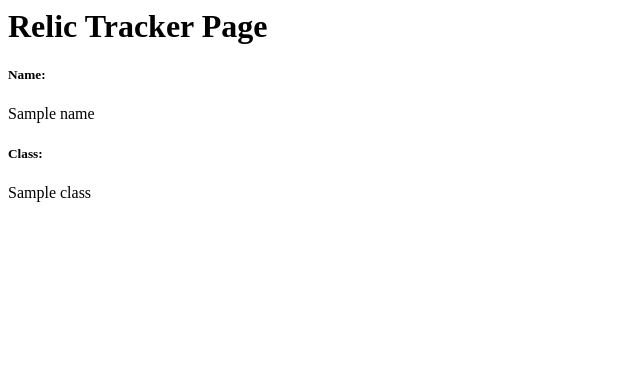
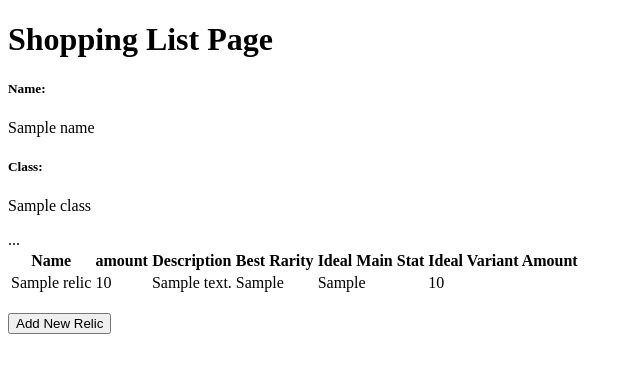
Before and after one commit to caturwmn/relic-tracker, a Django app: template main/templates/main.html in a window 1280 px wide. Shown: the top 373 px of the page, without its empty margins (0-640 px from the left). Run offline with Django 4.2, Linux system fonts and the light colour scheme; tables that the repository leaves empty hold one stand-in row (values such as "Sample post"); the template is opened without the code that fills it: values that come from a table or form of the project are taken from there, most other values are stand-ins (such as "Sample title", 1, 10 or a date in 2020).

Commit message:
Tugas 3 selesai

```diff
--- a/main/templates/main.html
+++ b/main/templates/main.html
@@ -1,6 +1,44 @@
-<h1>Relic Tracker Page</h1>
+{% extends 'base.html' %}
 
-<h5>Name: </h5>
-<p>{{ name }}</p>
-<h5>Class: </h5>
-<p>{{ class }}</p>
+{% block content %}
+    <h1>Shopping List Page</h1>
+
+    <h5>Name:</h5>
+    <p>{{name}}</p>
+
+    <h5>Class:</h5>
+    <p>{{class}}</p>
+
+...
+<table>
+    <tr>
+        <th>Name</th>
+        <th>amount</th>
+        <th>Description</th>
+        <th>Best Rarity</th>
+        <th>Ideal Main Stat</th>
+        <th>Ideal Variant Amount</th>
+    </tr>
+
+    {% comment %} Berikut cara memperlihatkan data produk di bawah baris ini {% endcomment %}
+
+    {% for relic in relics %}
+        <tr>
+            <td>{{relic.name}}</td>
+            <td>{{relic.amount}}</td>
+            <td>{{relic.description}}</td>
+            <td>{{relic.best_rarity}}</td>
+            <td>{{relic.ideal_main_stat}}</td>
+            <td>{{relic.ideal_variant_amount}}</td>
+        </tr>
+    {% endfor %}
+</table>
+
+<br />
+
+<a href="{% url 'main:create_relic' %}">
+    <button>
+        Add New Relic
+    </button>
+</a>
+{% endblock content %}
--- a/main/urls.py
+++ b/main/urls.py
@@ -1,8 +1,13 @@
 from django.urls import path
-from main.views import show_main
+from main.views import show_main, create_relic, show_xml, show_json, show_json_by_id, show_xml_by_id
 
 app_name = 'main'
 
 urlpatterns = [
     path('', show_main, name='show_main'),
+    path('create-relic', create_relic, name='create_relic'),
+    path('xml/', show_xml, name='show_xml'),
+    path('json/', show_json, name='show_json'),
+    path('xml/<int:id>/', show_xml_by_id, name='show_xml_by_id'),
+    path('json/<int:id>/', show_json_by_id, name='show_json_by_id'),
 ]
--- a/relic_tracker/settings.py
+++ b/relic_tracker/settings.py
@@ -55,7 +55,7 @@ ROOT_URLCONF = 'relic_tracker.urls'
 TEMPLATES = [
     {
         'BACKEND': 'django.template.backends.django.DjangoTemplates',
-        'DIRS': [],
+        'DIRS': [BASE_DIR / 'templates'],
         'APP_DIRS': True,
         'OPTIONS': {
             'context_processors': [
--- a/relic_tracker/urls.py
+++ b/relic_tracker/urls.py
@@ -18,6 +18,6 @@ from django.contrib import admin
 from django.urls import path, include
 
 urlpatterns = [
-    path('main/', include('main.urls')),
+    path('', include('main.urls')),
     path('admin/', admin.site.urls),
 ]
--- /dev/null
+++ b/templates/base.html
@@ -0,0 +1,18 @@
+{% load static %}
+<!DOCTYPE html>
+<html lang="en">
+    <head>
+        <meta charset="UTF-8" />
+        <meta
+            name="viewport"
+            content="width=device-width, initial-scale=1.0"
+        />
+        {% block meta %}
+        {% endblock meta %}
+    </head>
+
+    <body>
+        {% block content %}
+        {% endblock content %}
+    </body>
+</html>
```
Also changed, not shown: main/forms.py (added, +8 -0 lines), main/templates/create_relic.html (added, +19 -0 lines), main/views.py (+37 -1 lines), misc/json.png (added), misc/jsonid.png (added), misc/main.png (added), misc/xml.png (added), misc/xmlid.png (added).
